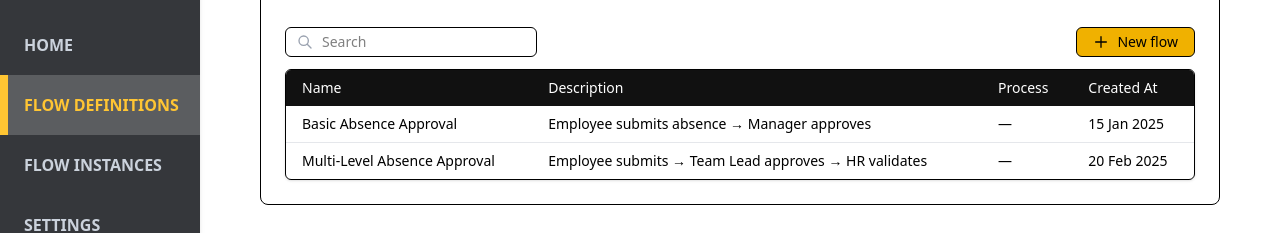
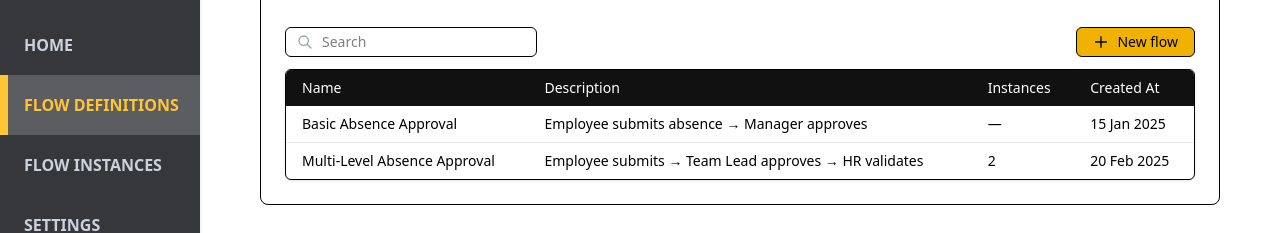
Before and after one commit to ZakariaShahruri/buildbase-dynamic-flow-engine, a Vue app: page /flow-definitions in a window 1280 px wide. Shown: the part 138-371 px from the top of the page. Built offline with nearby package versions, Linux system fonts and the light colour scheme.

Commit message:
Feat[frontend_styling]: change to instances instead of processes, instances will show the total of instances of the flow definition

```diff
--- a/src/components/FlowDetails.vue
+++ b/src/components/FlowDetails.vue
@@ -1,6 +1,6 @@
 <script setup lang="ts">
 import { computed, onMounted, ref, watch } from "vue";
-import type { FlowDefinition } from "../types";
+import type { FlowDefinition, FlowInstance } from "../types";
 
 const props = defineProps(["isDefinition"]);
 
@@ -16,6 +16,7 @@ const loadData = () => {
         title: "Basic Absence Approval",
         description: "Employee submits absence → Manager approves",
         processes: [],
+        flowInstances: [],
         createdAt: new Date("2025-01-15"),
       },
       {
@@ -23,6 +24,7 @@ const loadData = () => {
         title: "Multi-Level Absence Approval",
         description: "Employee submits → Team Lead approves → HR validates",
         processes: [],
+        flowInstances: ["test", "test2"],
         createdAt: new Date("2025-02-20"),
       },
     ];
@@ -68,9 +70,9 @@ const formatDate = (date?: Date) => {
   });
 };
 
-const formatProcesses = (processes: any[]) => {
-  if (processes && processes.length > 0) {
-    return processes.length;
+const formatInstances = (flowInstances: FlowInstance[]) => {
+  if (flowInstances && flowInstances.length > 0) {
+    return flowInstances.length;
   }
   return "—";
 };
@@ -134,7 +136,7 @@ const formatProcesses = (processes: any[]) => {
             <tr class="text-left text-white bg-[#111]">
               <th class="px-4 py-2 font-medium">Name</th>
               <th class="px-4 py-2 font-medium">Description</th>
-              <th class="px-4 py-2 font-medium">Process</th>
+              <th class="px-4 py-2 font-medium">Instances</th>
               <th class="px-4 py-2 font-medium">Created At</th>
             </tr>
           </thead>
@@ -146,7 +148,9 @@ const formatProcesses = (processes: any[]) => {
             >
               <td class="px-4 py-2">{{ def.title }}</td>
               <td class="px-4 py-2">{{ def.description }}</td>
-              <td class="px-4 py-2">{{ formatProcesses(def.processes) }}</td>
+              <td class="px-4 py-2">
+                {{ formatInstances(def.flowInstances ?? []) }}
+              </td>
               <td class="px-4 py-2">{{ formatDate(def.createdAt) }}</td>
             </tr>
 
```
Also changed, not shown: src/types/index.ts (+9 -13 lines).
